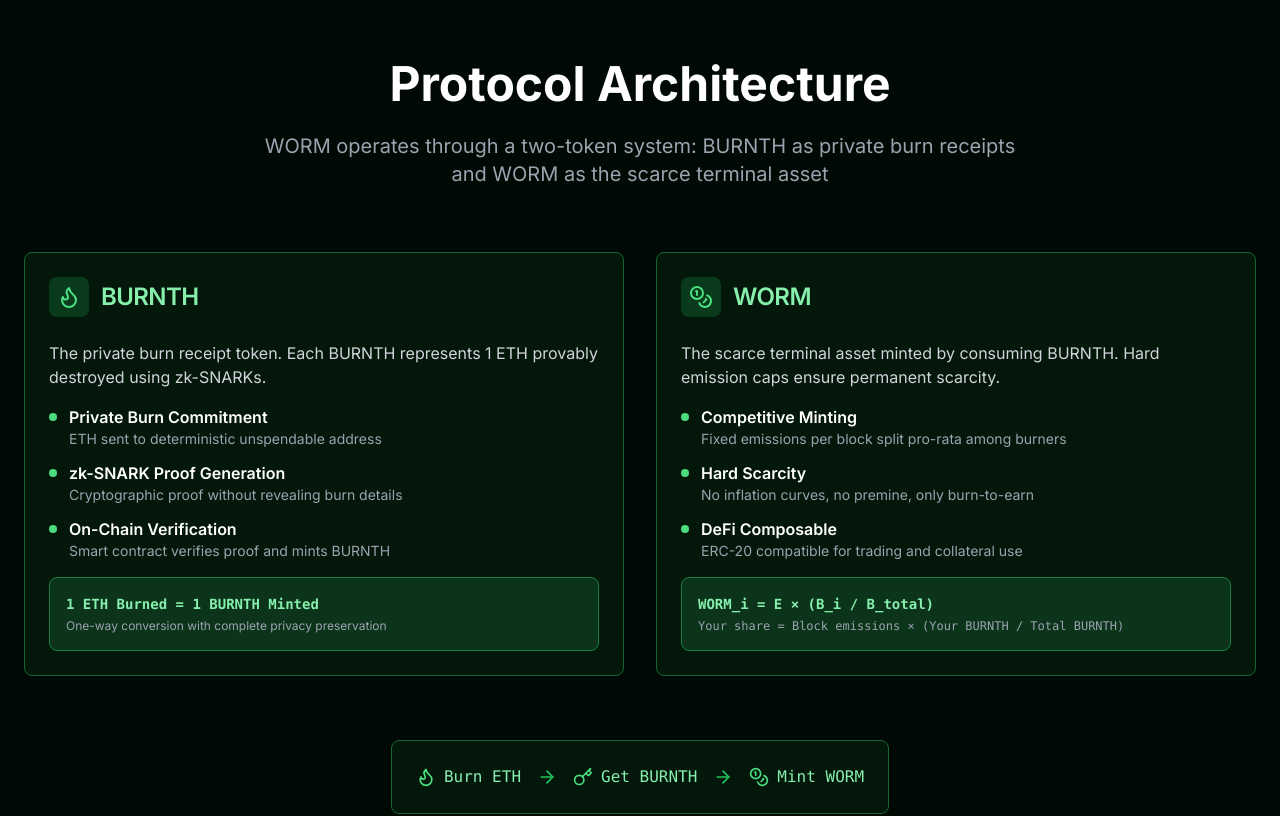
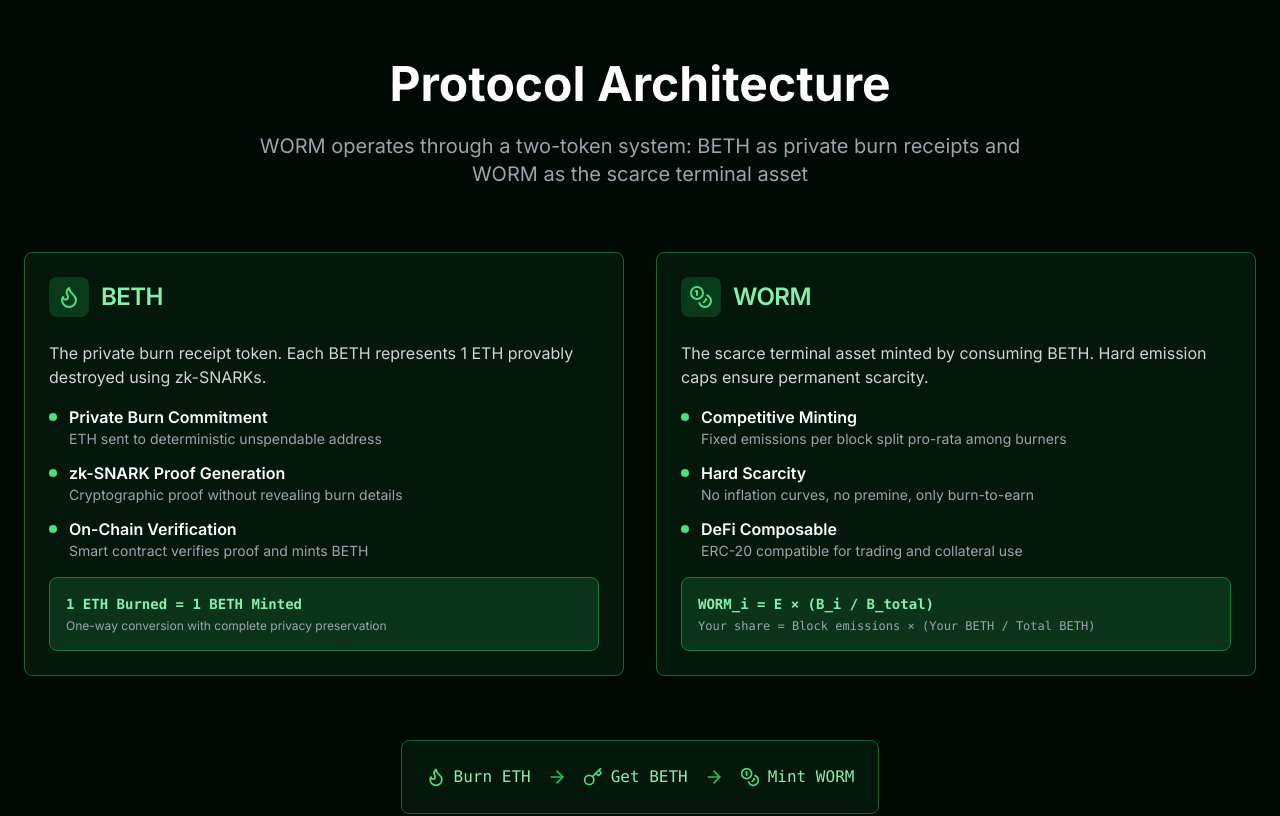
Before and after one commit to worm-privacy/app, a Next.js app: page / in a window 1280 px wide. Shown: the part 820-1636 px from the top of the page. Built offline with nearby package versions, Linux system fonts and the light colour scheme.

Commit message:
Fix names

```diff
--- a/components/hero.tsx
+++ b/components/hero.tsx
@@ -27,7 +27,7 @@ export function Hero() {
 
           <p className="text-lg text-gray-400 mb-8 max-w-4xl mx-auto">
             WORM transforms irreversible ETH burns into an economically meaningful, scarce asset using zk-SNARKs. Mint
-            WORM by consuming BURNTH—private proof-of-burn receipts that shield your identity while proving destruction.
+            WORM by burning ETH—private proof-of-burn receipts that shield your identity while proving destruction.
           </p>
         </div>
 
--- a/components/overview.tsx
+++ b/components/overview.tsx
@@ -8,7 +8,7 @@ export function Overview() {
         <div className="text-center mb-16">
           <h2 className="text-4xl md:text-5xl font-bold mb-6">Protocol Architecture</h2>
           <p className="text-xl text-gray-400 max-w-3xl mx-auto">
-            WORM operates through a two-token system: BURNTH as private burn receipts and WORM as the scarce terminal
+            WORM operates through a two-token system: BETH as private burn receipts and WORM as the scarce terminal
             asset
           </p>
         </div>
@@ -20,12 +20,12 @@ export function Overview() {
                 <div className="p-2 bg-green-500/20 rounded-lg">
                   <Flame className="w-6 h-6 text-green-400" />
                 </div>
-                <CardTitle className="text-2xl text-green-300">BURNTH</CardTitle>
+                <CardTitle className="text-2xl text-green-300">BETH</CardTitle>
               </div>
             </CardHeader>
             <CardContent className="space-y-4">
               <p className="text-gray-300">
-                The private burn receipt token. Each BURNTH represents 1 ETH provably destroyed using zk-SNARKs.
+                The private burn receipt token. Each BETH represents 1 ETH provably destroyed using zk-SNARKs.
               </p>
 
               <div className="space-y-3">
@@ -49,14 +49,14 @@ export function Overview() {
                   <div className="w-2 h-2 bg-green-400 rounded-full mt-2 flex-shrink-0" />
                   <div>
                     <h4 className="font-semibold text-white">On-Chain Verification</h4>
-                    <p className="text-sm text-gray-400">Smart contract verifies proof and mints BURNTH</p>
+                    <p className="text-sm text-gray-400">Smart contract verifies proof and mints BETH</p>
                   </div>
                 </div>
               </div>
 
               <div className="bg-green-900/50 rounded-lg p-4 border border-green-700">
                 <p className="text-sm text-green-300">
-                  <strong className="font-mono">1 ETH Burned = 1 BURNTH Minted</strong>
+                  <strong className="font-mono">1 ETH Burned = 1 BETH Minted</strong>
                 </p>
                 <p className="text-xs text-gray-400 mt-1">One-way conversion with complete privacy preservation</p>
               </div>
@@ -74,7 +74,7 @@ export function Overview() {
             </CardHeader>
             <CardContent className="space-y-4">
               <p className="text-gray-300">
-                The scarce terminal asset minted by consuming BURNTH. Hard emission caps ensure permanent scarcity.
+                The scarce terminal asset minted by consuming BETH. Hard emission caps ensure permanent scarcity.
               </p>
 
               <div className="space-y-3">
@@ -108,7 +108,7 @@ export function Overview() {
                   <strong className="font-mono">WORM_i = E × (B_i / B_total)</strong>
                 </p>
                 <p className="text-xs text-gray-400 mt-1 font-mono">
-                  Your share = Block emissions × (Your BURNTH / Total BURNTH)
+                  Your share = Block emissions × (Your BETH / Total BETH)
                 </p>
               </div>
             </CardContent>
@@ -124,7 +124,7 @@ export function Overview() {
             <ArrowRight className="w-5 h-5 text-green-500" />
             <div className="flex items-center gap-2">
               <Key className="w-5 h-5 text-green-400" />
-              <span className="text-green-300 font-mono">Get BURNTH</span>
+              <span className="text-green-300 font-mono">Get BETH</span>
             </div>
             <ArrowRight className="w-5 h-5 text-green-500" />
             <div className="flex items-center gap-2">
--- a/components/resources.tsx
+++ b/components/resources.tsx
@@ -6,7 +6,7 @@ export function Resources() {
   const resources = [
     {
       icon: Github,
-      title: "BURNTH GitHub",
+      title: "WORM GitHub",
       description: "Open source contracts and zk-circuits",
       link: "#",
       color: "text-gray-400",
--- a/components/roadmap.tsx
+++ b/components/roadmap.tsx
@@ -5,7 +5,7 @@ export function Roadmap() {
   const phases = [
     {
       phase: 1,
-      title: "Launch zk-SNARK burn circuit & BURNTH",
+      title: "Launch zk-SNARK burn circuit & WORM",
       status: "complete",
       description: "Core privacy infrastructure and burn receipt system",
     },
--- a/components/tokenomics.tsx
+++ b/components/tokenomics.tsx
@@ -69,7 +69,7 @@ export function Tokenomics() {
               <div className="space-y-3">
                 <div>
                   <p className="text-sm font-semibold text-white">Example Block:</p>
-                  <p className="text-xs text-gray-400 font-mono">3 users burn 1, 2, and 7 BURNTH (total: 10)</p>
+                  <p className="text-xs text-gray-400 font-mono">3 users burn 1, 2, and 7 BETH (total: 10)</p>
                 </div>
 
                 <div className="grid grid-cols-3 gap-2 text-center">
@@ -123,7 +123,7 @@ export function Tokenomics() {
             </CardHeader>
             <CardContent>
               <p className="text-sm text-gray-300">
-                As WORM gains value, BURNTH demand rises, increasing the ETH burn rate
+                As WORM gains value, BETH demand rises, increasing the ETH burn rate
               </p>
             </CardContent>
           </Card>
--- a/components/use-cases.tsx
+++ b/components/use-cases.tsx
@@ -6,7 +6,7 @@ export function UseCases() {
     {
       icon: Shield,
       title: "Anonymous Payments",
-      description: "Burn ETH → get BURNTH → use in WORM-based payment networks with complete privacy",
+      description: "Burn ETH → get BETH → use in WORM-based payment networks with complete privacy",
       color: "text-green-400",
     },
     {
@@ -85,7 +85,7 @@ export function UseCases() {
                   <td className="py-4 px-4">
                     <div className="flex items-center gap-2">
                       <div className="w-3 h-3 bg-green-400 rounded-full"></div>
-                      <span className="font-semibold text-green-300 font-mono">BURNTH</span>
+                      <span className="font-semibold text-green-300 font-mono">BETH</span>
                     </div>
                   </td>
                   <td className="py-4 px-4 text-gray-300 font-mono">Proof of ETH burn (private)</td>
@@ -101,7 +101,7 @@ export function UseCases() {
                       <span className="font-semibold text-green-300 font-mono">WORM</span>
                     </div>
                   </td>
-                  <td className="py-4 px-4 text-gray-300 font-mono">Scarce asset minted from BURNTH</td>
+                  <td className="py-4 px-4 text-gray-300 font-mono">Scarce asset minted from BETH</td>
                   <td className="py-4 px-4 text-center">
                     <span className="text-green-400 font-mono">✅ Yes</span>
                   </td>
```
Also changed, not shown: 3 other files (tests, documents, lock files or other folders).
